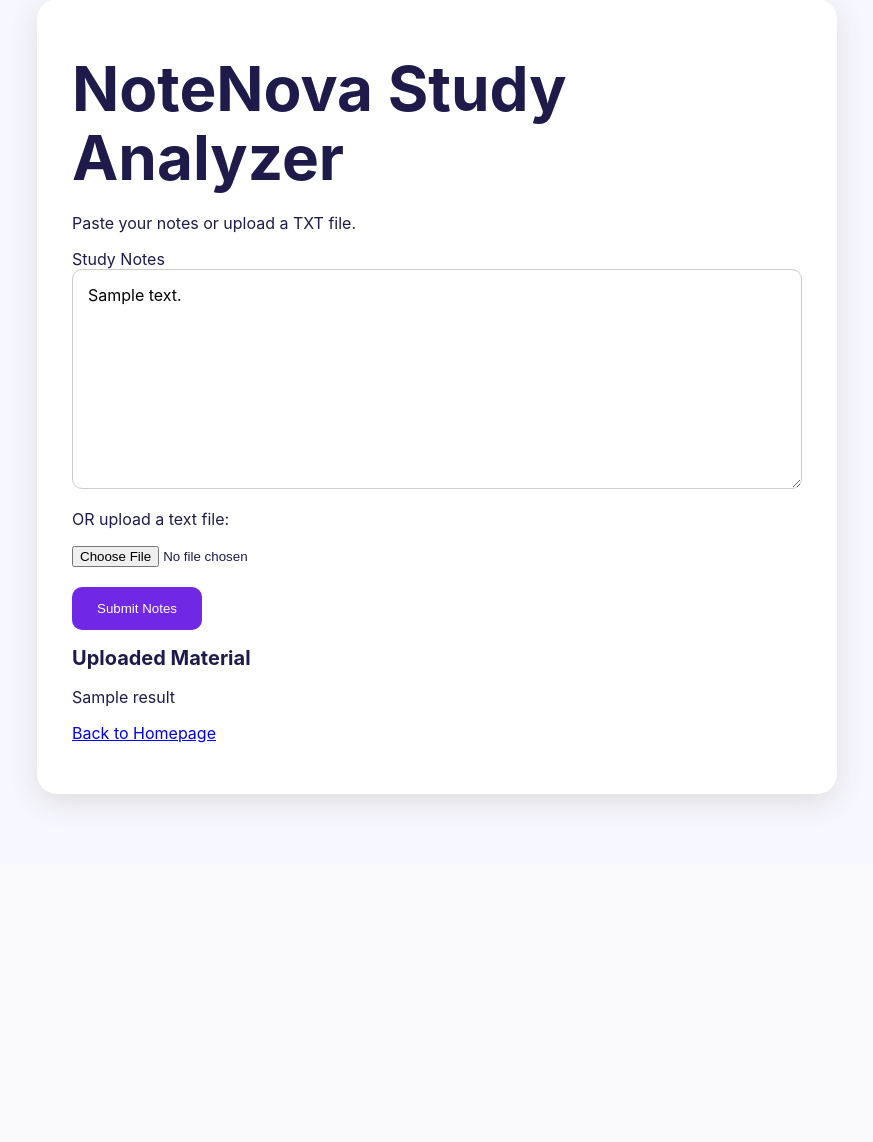
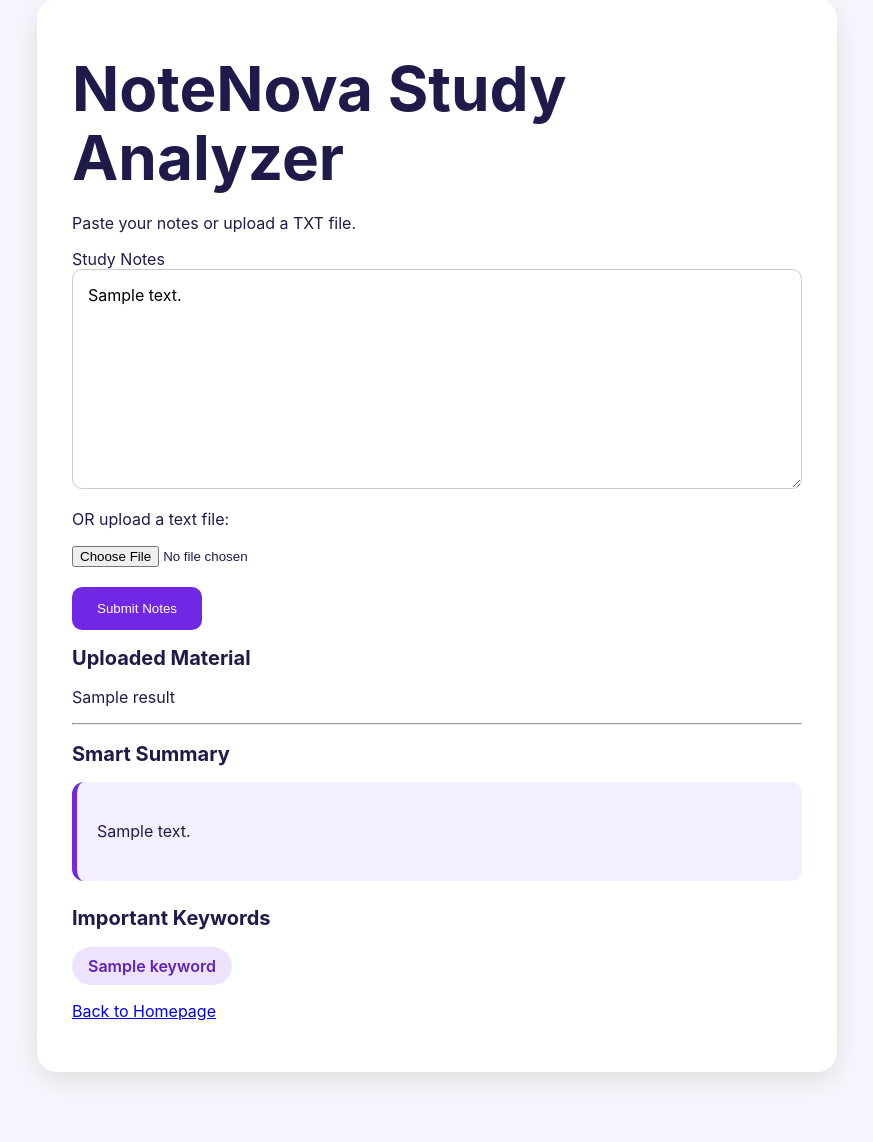
Before and after one commit to samiksha23c/NoteNova-DevOps-Project, a Flask app: template templates/analyze.html in a window 1280 px wide. Shown: the part 71-1213 px from the top of the page, without its empty margins (203-1076 px from the left). Before the commit the page ends 878 px from the top, so only its background shows below. Run offline with Flask 3, Linux system fonts and the light colour scheme; the template is opened without the code that fills it: most values are stand-ins (such as "Sample title", 1, 10 or a date in 2020).

Commit message:
Implement automatic text summarization and keyword extraction

```diff
--- a/app.py
+++ b/app.py
@@ -1,32 +1,72 @@
 
 from flask import Flask, render_template, request
+from collections import Counter
+import re
 
 app = Flask(__name__)
 
-
-# Homepage
-@app.route('/')
-def home():
-    return render_template('index.html')
+STOP_WORDS = {
+    "the", "is", "a", "an", "and", "or", "of", "to",
+    "in", "on", "for", "with", "are", "was", "were",
+    "it", "this", "that", "from", "by", "as", "at",
+    "be", "can", "has", "have", "their", "its", "into",
+    "without", "main", "three"
+}
 
 
-# Study Material Analyzer
-@app.route('/analyze', methods=['GET', 'POST'])
+def extract_keywords(text, limit=8):
+    words = re.findall(r"\b[a-zA-Z]{3,}\b", text.lower())
+    filtered = [word for word in words if word not in STOP_WORDS]
+    counts = Counter(filtered)
+    return [word for word, count in counts.most_common(limit)]
+
+
+def generate_summary(text, max_sentences=3):
+    sentences = re.split(r"(?<=[.!?])\s+", text.strip())
+    sentences = [s for s in sentences if s.strip()]
+
+    if len(sentences) <= max_sentences:
+        return text.strip()
+
+    keywords = set(extract_keywords(text, 15))
+
+    scored = []
+    for index, sentence in enumerate(sentences):
+        words = re.findall(r"\b[a-zA-Z]+\b", sentence.lower())
+        score = sum(1 for word in words if word in keywords)
+        scored.append((score, index, sentence))
+
+    selected = sorted(
+        sorted(scored, reverse=True)[:max_sentences],
+        key=lambda item: item[1]
+    )
+
+    return " ".join(item[2] for item in selected)
+
+
+@app.route("/")
+def home():
+    return render_template("index.html")
+
+
+@app.route("/analyze", methods=["GET", "POST"])
 def analyze():
     result = None
     error = None
     notes = ""
+    summary = None
+    keywords = []
 
-    if request.method == 'POST':
-        notes = request.form.get('notes', '').strip()
-        uploaded_file = request.files.get('file')
+    if request.method == "POST":
+        notes = request.form.get("notes", "").strip()
+        uploaded_file = request.files.get("file")
 
         if uploaded_file and uploaded_file.filename:
-            if not uploaded_file.filename.lower().endswith('.txt'):
+            if not uploaded_file.filename.lower().endswith(".txt"):
                 error = "Please upload a .txt file only."
             else:
                 try:
-                    notes = uploaded_file.read().decode('utf-8')
+                    notes = uploaded_file.read().decode("utf-8")
                 except UnicodeDecodeError:
                     error = "Please upload a UTF-8 text file."
 
@@ -35,15 +75,18 @@ def analyze():
                 error = "Please enter notes or upload a file."
             else:
                 result = notes[:2000]
+                summary = generate_summary(notes)
+                keywords = extract_keywords(notes)
 
     return render_template(
-        'analyze.html',
+        "analyze.html",
         result=result,
         error=error,
-        notes=notes
+        notes=notes,
+        summary=summary,
+        keywords=keywords
     )
 
 
-# Run Flask Application
-if __name__ == '__main__':
+if __name__ == "__main__":
     app.run(debug=True)
--- a/static/style.css
+++ b/static/style.css
@@ -1 +1,27 @@
 :root{font-family:Inter,Segoe UI,Arial,sans-serif;color:#1e1b4b;background:#f7f7ff}*{box-sizing:border-box}body{margin:0}.topbar{display:flex;justify-content:space-between;align-items:center;padding:22px max(6vw,20px);background:#fff;border-bottom:1px solid #e7e6fa;color:#77718d}.brand{font-weight:800;font-size:24px;text-decoration:none;color:#6d28d9}.layout{max-width:1100px;margin:auto;padding:40px 24px}.hero{text-align:center;padding:65px 10px 75px}.eyebrow{font-size:12px;letter-spacing:3px;font-weight:800;color:#7c3aed}h1{font-size:clamp(36px,5vw,62px);line-height:1.12;max-width:800px;margin:20px auto}h1 span{color:#7c3aed}.hero p{font-size:18px;line-height:1.7;max-width:650px;margin:0 auto 30px;color:#68637c}.cta{display:inline-block;background:#6d28d9;color:#fff;text-decoration:none;padding:14px 25px;border-radius:12px;font-weight:700}.features{display:grid;grid-template-columns:repeat(3,1fr);gap:20px}.features article{background:white;border:1px solid #e7e6fa;border-radius:18px;padding:30px;box-shadow:0 8px 25px #30206009}.emoji{font-size:34px}h2{font-size:20px}.features p{color:#68637c;line-height:1.5}.features small{color:#7c3aed;font-weight:700}footer{text-align:center;color:#77718d;padding:55px 0 15px}@media(max-width:700px){.topbar span{display:none}.features{grid-template-columns:1fr}.hero{padding:45px 0}}
+
+/* NoteNova Analysis Results */
+
+.result-box {
+    background: #f4efff;
+    border-left: 5px solid #7028e4;
+    padding: 20px;
+    border-radius: 12px;
+    margin-bottom: 25px;
+    line-height: 1.7;
+}
+
+.keywords {
+    display: flex;
+    flex-wrap: wrap;
+    gap: 10px;
+    margin-top: 15px;
+}
+
+.keyword {
+    background: #ede3ff;
+    color: #6020bd;
+    padding: 9px 16px;
+    border-radius: 20px;
+    font-weight: 600;
+}
--- a/templates/analyze.html
+++ b/templates/analyze.html
@@ -56,10 +56,26 @@
             <p class="error">{{ error }}</p>
         {% endif %}
 
+
         {% if result %}
             <h2>Uploaded Material</h2>
             <p>{{ result }}</p>
+
+            <hr>
+
+            <h2>Smart Summary</h2>
+            <div class="result-box">
+            <p>{{ summary }}</p>
+            </div>
+
+            <h2>Important Keywords</h2>
+            <div class="keywords">
+                {% for keyword in keywords %}
+                    <span class="keyword">{{ keyword }}</span>
+                {% endfor %}
+            </div>
         {% endif %}
+
 
         <p><a href="/">Back to Homepage</a></p>
     </main>
```
Also changed, not shown: 1 other file.
